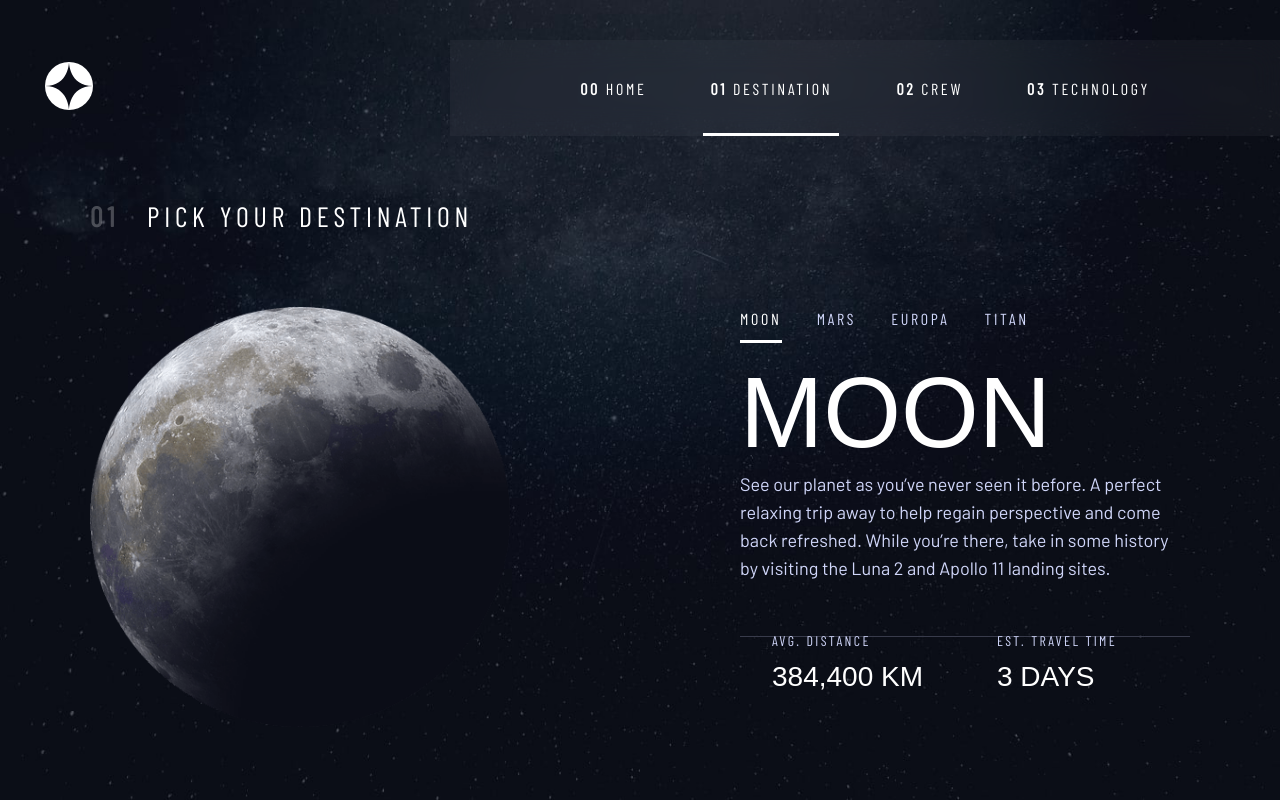
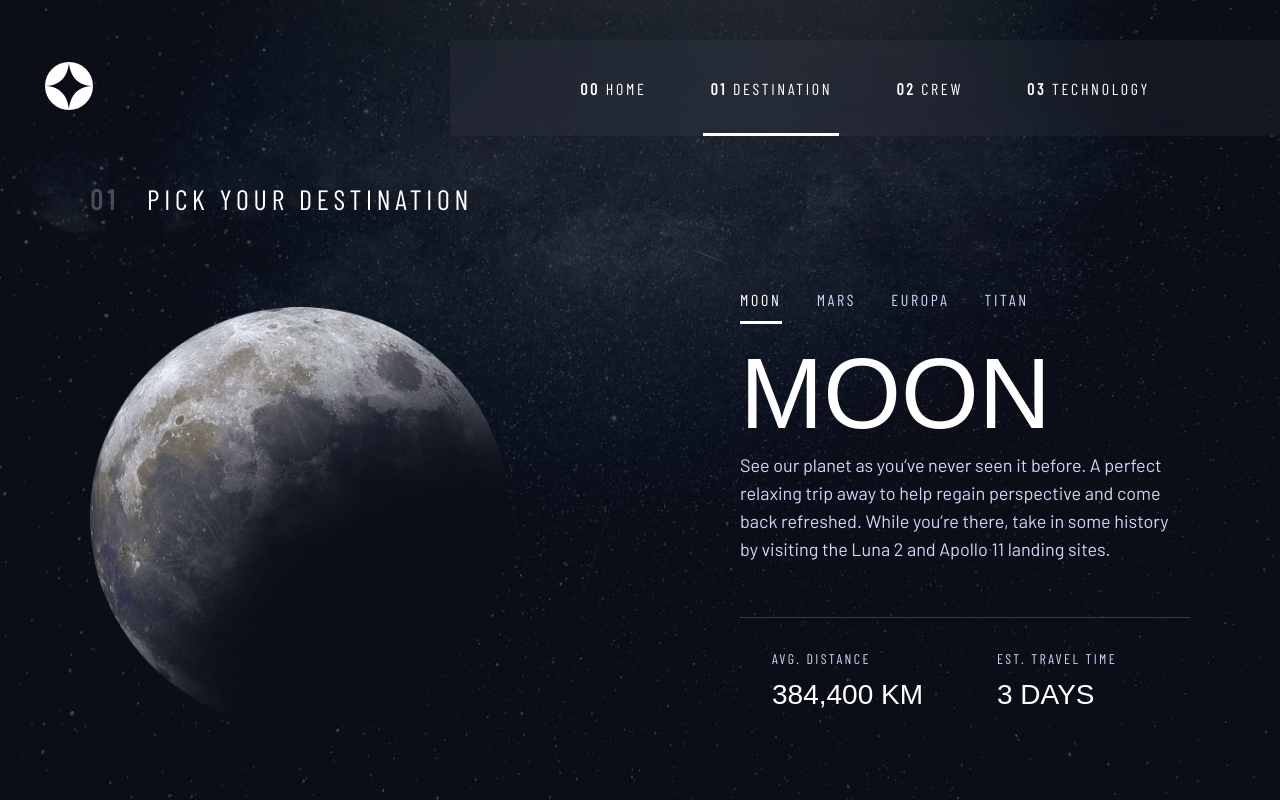
Before and after one commit to lheerme/space-tourism-multi-page-website-v2, a React (Vite) app: page /destination in a window 1280 px wide. Built offline with nearby package versions, Linux system fonts and the light colour scheme; a web font is replaced by a local one.

Commit message:
layour fix and vercel file

```diff
--- a/src/pages/Destination/style.ts
+++ b/src/pages/Destination/style.ts
@@ -185,7 +185,6 @@ export const DestinationInfoData = styled.div`
 export const DestinationNumbers = styled.div`
   border-top: 1px solid #383b4b;
   display: flex;
-  height: 89px;
 
   @media (max-width: 560px) {
     flex-direction: column;
```
Also changed, not shown: vercel.json (added).
